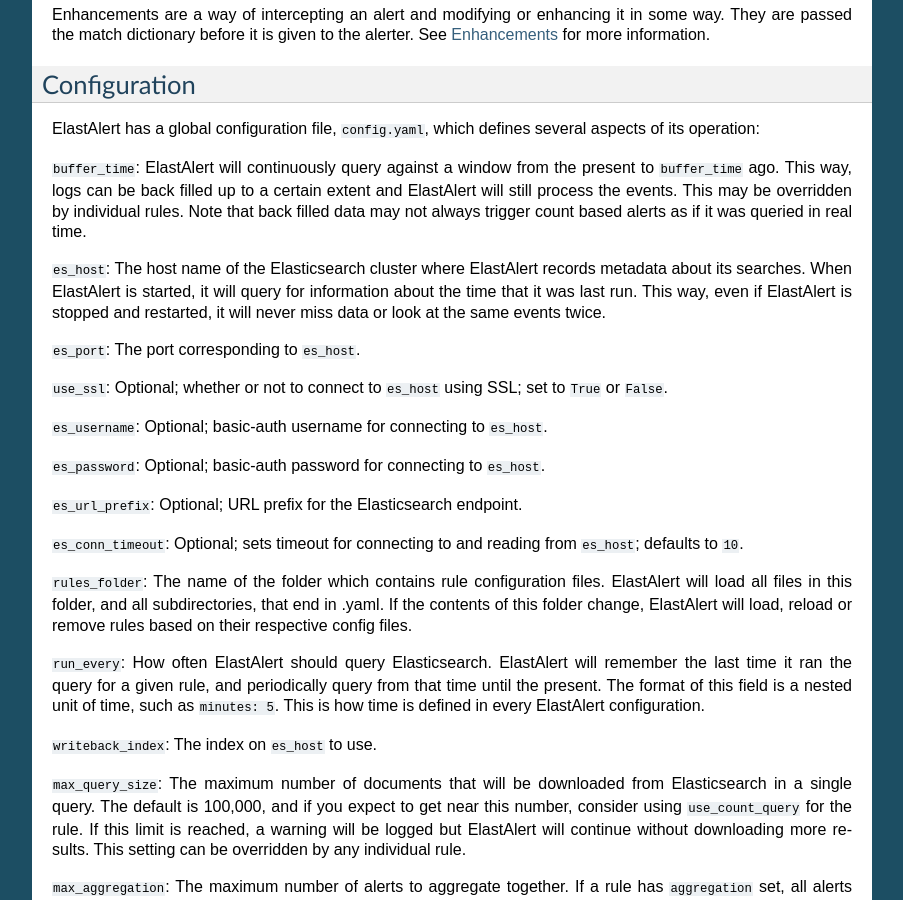
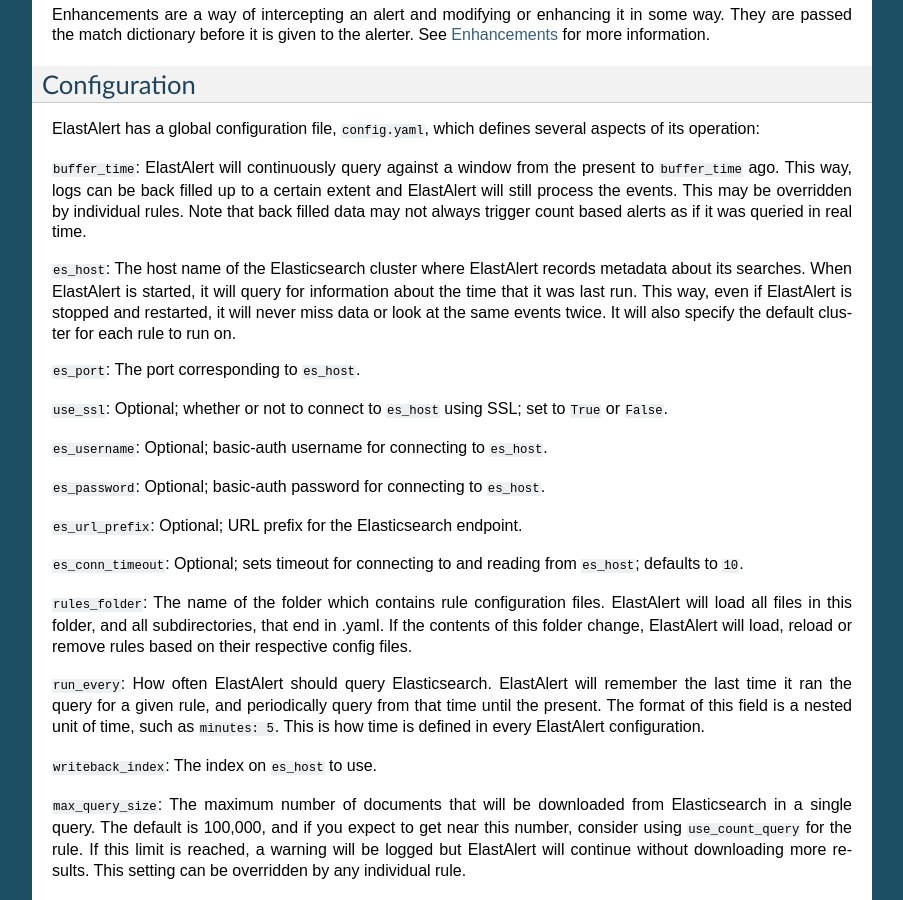
Before and after one commit to Yelp/elastalert, a Sphinx documentation site: the page built from docs/source/elastalert.rst, in a window 1280 px wide and 900 px high, scrolled down 1589 px. Shown: the whole window, without its empty margins (198-1101 px from the left). Built offline with Sphinx 7.4.7, drawn with Linux system fonts in a browser that asks for light colours.

Commit message:
Updated docs

```diff
--- a/docs/source/elastalert.rst
+++ b/docs/source/elastalert.rst
@@ -97,7 +97,7 @@
 
 ``es_host``: The host name of the Elasticsearch cluster where ElastAlert records metadata about its searches.
 When ElastAlert is started, it will query for information about the time that it was last run. This way,
-even if ElastAlert is stopped and restarted, it will never miss data or look at the same events twice.
+even if ElastAlert is stopped and restarted, it will never miss data or look at the same events twice. It will also specify the default cluster for each rule to run on.
 
 ``es_port``: The port corresponding to ``es_host``.
 
```
Also changed, not shown: 5 other files.
